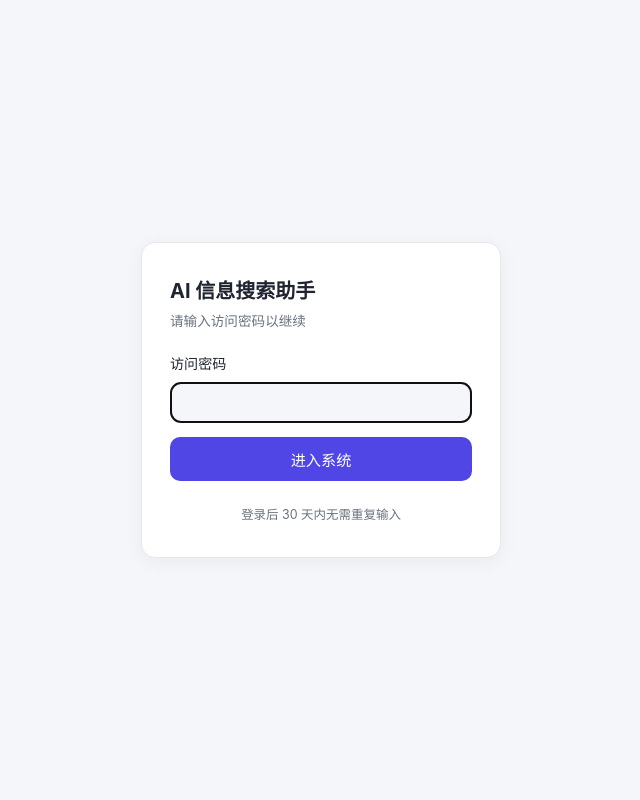
After one commit to duqicauc/LearnAgent, a Flask app: page /login in a window 1280 px wide. The commit adds this page. Shown: the whole page, without its empty margins (319-959 px from the left). Run offline with Flask 3, Linux system fonts and the light colour scheme.

Commit message:
feat: Web 增加单密码登录鉴权（ACCESS_PASSWORD）
- 配置 ACCESS_PASSWORD 即开启登录，未配置保持开放（兼容本地开发）
- 未登录页面 302 跳登录页、API 返回 401，前端自动跳转
- session 30 天免登录，/logout 登出；healthz 放行不影响健康检查
- 新增 login.html 登录页；test_web.py 补 2 个鉴权用例（9/9 通过）

```diff
--- a/ai-news-assistant/web/app.py
+++ b/ai-news-assistant/web/app.py
@@ -1,12 +1,27 @@
-"""产品化 Web 服务：首页 / 任务 API / 报告与归档 / 健康检查。
+"""产品化 Web 服务：首页 / 任务 API / 报告与归档 / 健康检查 / 简单权限验证。
 
 启动：python -m web.app （默认 0.0.0.0:8080）
+
+权限验证（方案 A：单访问密码）：
+- 配置环境变量 ACCESS_PASSWORD 即开启；不配置则保持开放（兼容本地开发）。
+- 开启后所有页面/API 需先登录，密码写入 session，30 天免登录。
 """
+import hmac
 import json
 import os
+from datetime import timedelta
 
 from dotenv import load_dotenv
-from flask import Flask, jsonify, redirect, render_template, request, send_from_directory, url_for
+from flask import (
+    Flask,
+    jsonify,
+    redirect,
+    render_template,
+    request,
+    send_from_directory,
+    session,
+    url_for,
+)
 
 from ai_news.core.tracing import DATA_DIR
 from .tasks import TaskManager
@@ -16,6 +31,14 @@ load_dotenv()  # 本地开发读 .env；容器内由环境变量注入（幂等
 REPORTS_DIR = DATA_DIR / "reports"
 
 app = Flask(__name__)
+
+# ── 权限验证配置 ──
+ACCESS_PASSWORD = os.getenv("ACCESS_PASSWORD", "")  # 空字符串 = 不开启鉴权
+app.secret_key = os.getenv("SECRET_KEY", "ai-news-assistant-dev-secret")
+app.permanent_session_lifetime = timedelta(days=30)
+
+# 无需登录即可访问的白名单（健康检查 / 登录本身）
+PUBLIC_PATHS = {"/login", "/logout", "/healthz"}
 
 
 def _run_web_task(query: str) -> dict:
@@ -36,6 +59,43 @@ def _run_web_task(query: str) -> dict:
 
 
 manager = TaskManager(_run_web_task)
+
+
+@app.before_request
+def require_login():
+    """开启鉴权后：未登录的页面请求 302 跳登录页，API 请求返回 401。"""
+    if not ACCESS_PASSWORD:
+        return None
+    if request.path in PUBLIC_PATHS or request.path.startswith("/static/"):
+        return None
+    if session.get("authed"):
+        return None
+    if request.path.startswith("/api/"):
+        return jsonify({"error": "未登录或会话已过期"}), 401
+    return redirect(url_for("login", next=request.path))
+
+
+@app.route("/login", methods=["GET", "POST"])
+def login():
+    """登录页：POST 校验访问密码，成功后写 session（30 天免登录）。"""
+    if request.method == "POST":
+        password = request.form.get("password", "")
+        if ACCESS_PASSWORD and hmac.compare_digest(password, ACCESS_PASSWORD):
+            session.permanent = True
+            session["authed"] = True
+            nxt = request.args.get("next") or "/"
+            # 防开放重定向：只允许站内路径
+            if not nxt.startswith("/") or nxt.startswith("//"):
+                nxt = "/"
+            return redirect(nxt)
+        return render_template("login.html", error="访问密码错误"), 200
+    return render_template("login.html")
+
+
+@app.get("/logout")
+def logout():
+    session.clear()
+    return redirect(url_for("login"))
 
 
 @app.get("/healthz")
--- /dev/null
+++ b/ai-news-assistant/web/templates/login.html
@@ -0,0 +1,59 @@
+<!DOCTYPE html>
+<html lang="zh-CN">
+<head>
+<meta charset="UTF-8">
+<meta name="viewport" content="width=device-width, initial-scale=1.0">
+<title>登录 · AI 信息搜索助手</title>
+<style>
+:root {
+  --bg: #f5f6fa; --card: #ffffff; --text: #1f2430; --muted: #6b7280;
+  --accent: #4f46e5; --border: #e5e7eb; --err: #dc2626;
+}
+* { box-sizing: border-box; margin: 0; padding: 0; }
+body {
+  font-family: -apple-system, "PingFang SC", "Microsoft YaHei", sans-serif;
+  background: var(--bg); color: var(--text); line-height: 1.6;
+  min-height: 100vh; display: flex; align-items: center; justify-content: center;
+  padding: 24px;
+}
+.card {
+  background: var(--card); border: 1px solid var(--border); border-radius: 14px;
+  padding: 32px 28px; width: 100%; max-width: 360px; box-shadow: 0 4px 20px rgba(0,0,0,.05);
+}
+h1 { font-size: 1.25rem; margin-bottom: 4px; }
+.subtitle { color: var(--muted); font-size: .85rem; margin-bottom: 20px; }
+label { display: block; font-size: .88rem; margin-bottom: 6px; }
+input[type=password] {
+  width: 100%; padding: 10px 12px; font-size: .95rem;
+  border: 1px solid var(--border); border-radius: 10px; margin-bottom: 14px;
+  font-family: inherit; color: var(--text); background: var(--bg);
+}
+button {
+  width: 100%; padding: 11px; border: none; border-radius: 10px;
+  background: var(--accent); color: #fff; font-size: .95rem; cursor: pointer;
+  transition: opacity .2s;
+}
+button:hover { opacity: .9; }
+.error {
+  background: #fef2f2; color: var(--err); border: 1px solid #fecaca;
+  border-radius: 8px; padding: 8px 12px; font-size: .85rem; margin-bottom: 12px;
+}
+footer { margin-top: 24px; text-align: center; color: var(--muted); font-size: .78rem; }
+</style>
+</head>
+<body>
+<div class="card">
+  <h1>AI 信息搜索助手</h1>
+  <p class="subtitle">请输入访问密码以继续</p>
+  {% if error %}
+  <div class="error">{{ error }}</div>
+  {% endif %}
+  <form method="post" action="{{ request.full_path }}">
+    <label for="password">访问密码</label>
+    <input type="password" id="password" name="password" autofocus required autocomplete="current-password">
+    <button type="submit">进入系统</button>
+  </form>
+  <footer>登录后 30 天内无需重复输入</footer>
+</div>
+</body>
+</html>
```
Also changed, not shown: ai-news-assistant/test_web.py (+59 -0 lines), ai-news-assistant/web/templates/index.html (+16 -2 lines), README.md, ai-news-assistant/README.md, 1 other file.
